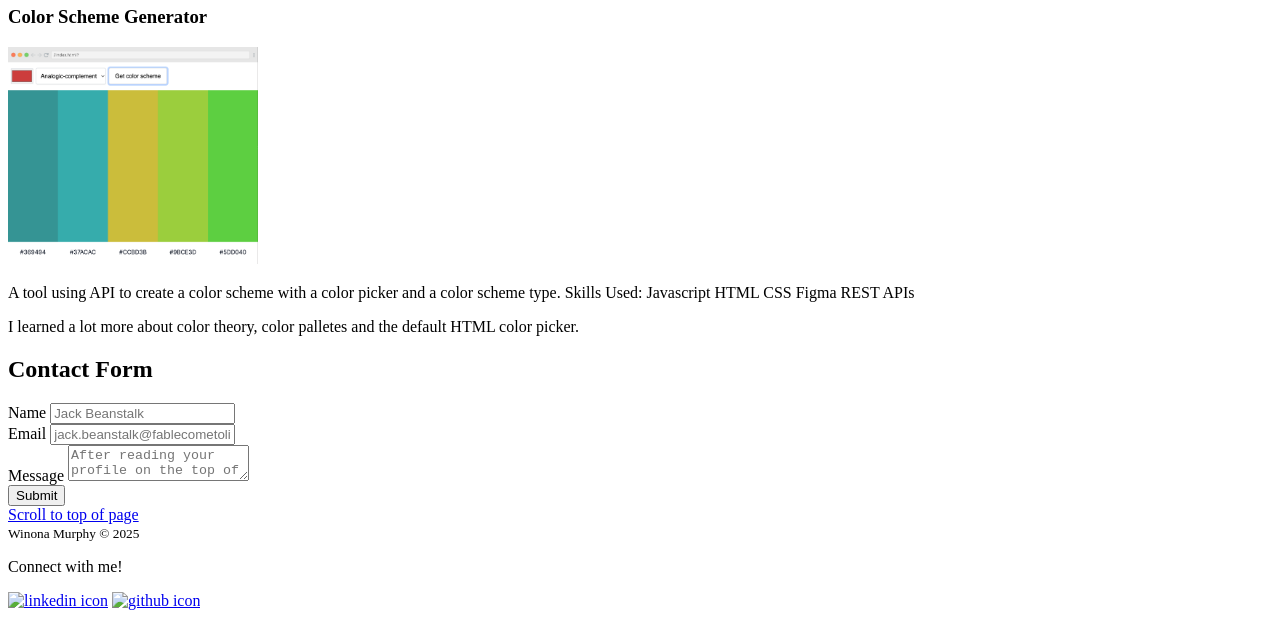
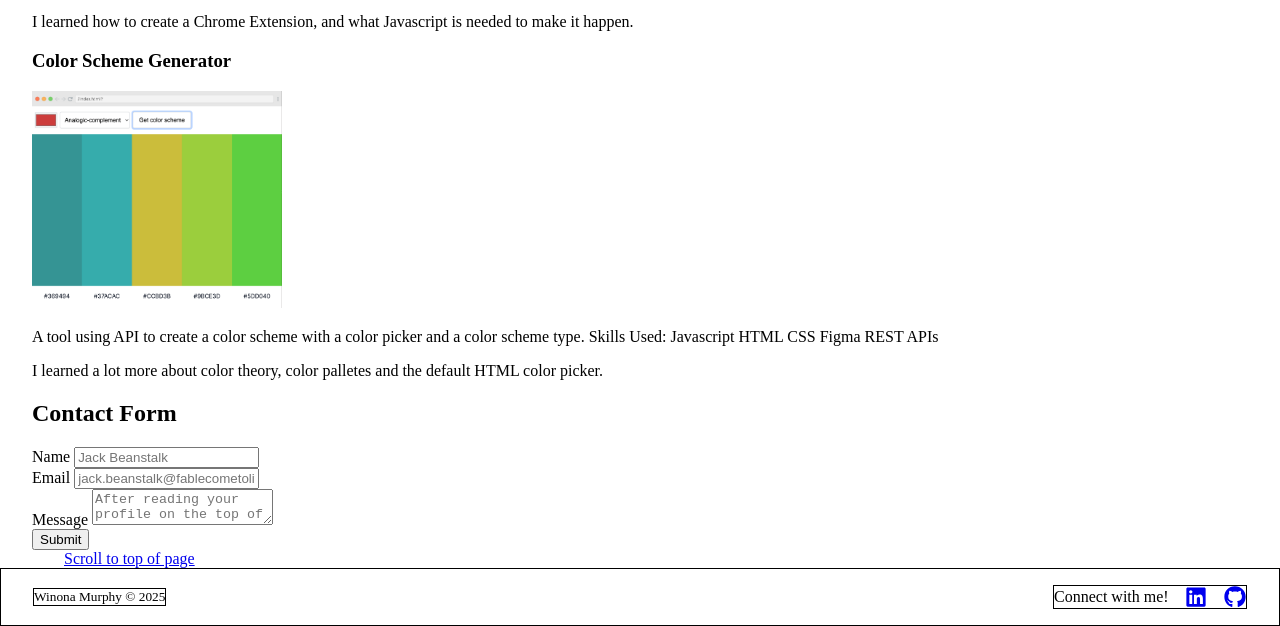
Before and after one commit to wmurphy-collabstar/Foundations_personal-portfolio-design, a plain HTML site: page index.html in a window 1280 px wide. Shown: the part 2044-2670 px from the top of the page. Drawn offline with Linux system fonts and the light colour scheme.

Commit message:
Formatted header and footer

```diff
--- a/index.html
+++ b/index.html
@@ -6,21 +6,21 @@
     <title>Winona Murphy - Home</title>
     <link rel="stylesheet" href="./styles.css"/>
 </head>
-<body>
-    <header class="no-margin-or-padding flex-container">
-        <section class="logo-title no-margin-or-padding flex-container">
-            <a href="#"><img src="./assets/winona.jpeg" class="logo" alt="professional logo"/></a>
-            <h1><a href="#">Winona Murphy</a></h1>
+<body class="no-margin-or-padding">
+    <header class="header no-margin-or-padding flex-container justify-between-align-center black-border">
+        <section class="logo-title no-margin-or-padding flex-container justify-between-align-center black-border">
+            <a href="#" class="logo-link remove-anchor-img-space"><img src="./assets/winona.jpeg" class="logo black-border no-margin-or-padding" alt="professional logo"/></a>
+            <h1 class="title no-margin-or-padding"><a href="#">Winona Murphy</a></h1>
         </section>
-        <nav class="no-margin-or-padding flex-container">
-            <ul>
+        <nav>
+            <ul class="nav no-margin-or-padding flex-container black-border">
                 <li><a class="nav-link" href="#about-me">About Me</a></li>
                 <li><a class="nav-link" href="#projects">My Projects</a></li>
                 <li><a class="nav-link" href="#contact">Contact Me</a></li>
             </ul>
         </nav>
     </header>
-    <main>
+    <main class="main no-margin-no-padding">
         <section class="home" id="home">
             <img src="./assets/winona.jpeg" class="big-logo" alt="professional logo"/>
             <p>
@@ -175,11 +175,24 @@
         </section>
         <a class="nav-link" href="#">Scroll to top of page</a>
     </main>
-    <footer>
-        <small>Winona Murphy © 2025</small>
-        <p>Connect with me!</p>
-        <a href="#"><img alt="linkedin icon"/></a>
-        <a href="#"><img alt="github icon"/></a>
+    <footer class="footer no-margin-or-padding flex-container justify-between-align-center black-border">
+        <small class="black-border">Winona Murphy © 2025</small>
+        <section class="connect no-margin-or-padding flex-container justify-between-align-center black-border">
+            <p class="connect-message no-margin-or-padding">Connect with me!</p>
+            <a href="#" class="remove-anchor-img-space">
+                <svg stroke="currentColor" fill="currentColor"
+                stroke-width="0" viewBox="0 0 448 512" size="22" height="22" width="22" xmlns="http://www.w3.org/2000/svg">
+                    <title>LinkedIn</title>
+                    <path d="M416 32H31.9C14.3 32 0 46.5 0 64.3v383.4C0 465.5 14.3 480 31.9 480H416c17.6 0 32-14.5 32-32.3V64.3c0-17.8-14.4-32.3-32-32.3zM135.4 416H69V202.2h66.5V416zm-33.2-243c-21.3 0-38.5-17.3-38.5-38.5S80.9 96 102.2 96c21.2 0 38.5 17.3 38.5 38.5 0 21.3-17.2 38.5-38.5 38.5zm282.1 243h-66.4V312c0-24.8-.5-56.7-34.5-56.7-34.6 0-39.9 27-39.9 54.9V416h-66.4V202.2h63.7v29.2h.9c8.9-16.8 30.6-34.5 62.9-34.5 67.2 0 79.7 44.3 79.7 101.9V416z"></path>
+                </svg>
+            <a href="#" class="remove-anchor-img-space">
+                <svg stroke="currentColor" fill="currentColor"
+                stroke-width="0" viewBox="0 0 496 512" size="22" height="22" width="22" xmlns="http://www.w3.org/2000/svg">
+                    <title>Github</title>
+                    <path d="M165.9 397.4c0 2-2.3 3.6-5.2 3.6-3.3.3-5.6-1.3-5.6-3.6 0-2 2.3-3.6 5.2-3.6 3-.3 5.6 1.3 5.6 3.6zm-31.1-4.5c-.7 2 1.3 4.3 4.3 4.9 2.6 1 5.6 0 6.2-2s-1.3-4.3-4.3-5.2c-2.6-.7-5.5.3-6.2 2.3zm44.2-1.7c-2.9.7-4.9 2.6-4.6 4.9.3 2 2.9 3.3 5.9 2.6 2.9-.7 4.9-2.6 4.6-4.6-.3-1.9-3-3.2-5.9-2.9zM244.8 8C106.1 8 0 113.3 0 252c0 110.9 69.8 205.8 169.5 239.2 12.8 2.3 17.3-5.6 17.3-12.1 0-6.2-.3-40.4-.3-61.4 0 0-70 15-84.7-29.8 0 0-11.4-29.1-27.8-36.6 0 0-22.9-15.7 1.6-15.4 0 0 24.9 2 38.6 25.8 21.9 38.6 58.6 27.5 72.9 20.9 2.3-16 8.8-27.1 16-33.7-55.9-6.2-112.3-14.3-112.3-110.5 0-27.5 7.6-41.3 23.6-58.9-2.6-6.5-11.1-33.3 2.6-67.9 20.9-6.5 69 27 69 27 20-5.6 41.5-8.5 62.8-8.5s42.8 2.9 62.8 8.5c0 0 48.1-33.6 69-27 13.7 34.7 5.2 61.4 2.6 67.9 16 17.7 25.8 31.5 25.8 58.9 0 96.5-58.9 104.2-114.8 110.5 9.2 7.9 17 22.9 17 46.4 0 33.7-.3 75.4-.3 83.6 0 6.5 4.6 14.4 17.3 12.1C428.2 457.8 496 362.9 496 252 496 113.3 383.5 8 244.8 8zM97.2 352.9c-1.3 1-1 3.3.7 5.2 1.6 1.6 3.9 2.3 5.2 1 1.3-1 1-3.3-.7-5.2-1.6-1.6-3.9-2.3-5.2-1zm-10.8-8.1c-.7 1.3.3 2.9 2.3 3.9 1.6 1 3.6.7 4.3-.7.7-1.3-.3-2.9-2.3-3.9-2-.6-3.6-.3-4.3.7zm32.4 35.6c-1.6 1.3-1 4.3 1.3 6.2 2.3 2.3 5.2 2.6 6.5 1 1.3-1.3.7-4.3-1.3-6.2-2.2-2.3-5.2-2.6-6.5-1zm-11.4-14.7c-1.6 1-1.6 3.6 0 5.9 1.6 2.3 4.3 3.3 5.6 2.3 1.6-1.3 1.6-3.9 0-6.2-1.4-2.3-4-3.3-5.6-2z"></path>
+                </svg>
+            </a>
+        </section>
     </footer>
 </body>
 </html>
--- a/styles.css
+++ b/styles.css
@@ -7,7 +7,19 @@
 
     /*Header spacing*/
     --header-padding: 2rem;
-    --header-justify-content: space-between;
+
+    /*Logo/title spacing*/
+    --logo-title-width: 15rem;
+
+    /*Nav spacing*/
+    --nav-padding: 0 0 0 2rem;
+
+    /*Main spacing*/
+    --main-padding: 0 2em;
+
+    /*Footer spacing*/
+    --footer-padding: 1rem 2rem;
+
 }
 
 /*Enable smooth scrolling between linked sections*/
@@ -25,6 +37,15 @@ html{
     display: flex;
 }
 
+.justify-between-align-center{
+    justify-content: space-between;
+    align-items: center;
+}
+
+.black-border {
+    border: 1px solid black;
+}
+
 
 /*Image Sizing (in order of content on page)*/
 .logo {
@@ -39,9 +60,42 @@ html{
     width: var(--project-img-width);
 }
 
+/*Removes extra space on the bottom of an image anchor link*/
+.remove-anchor-img-space{
+    line-height: 0;
+}
+
 /*Layout (in order of content on page)*/
-header {
-    justify-content: var(--header-justify-content);
+
+/*Header*/
+.header {
     padding: var(--header-padding);
+}
 
+.logo-title{
+    width: var(--logo-title-width);
 }
+
+.nav-link {
+    padding: var(--nav-padding);
+}
+
+/*Main*/
+.main {
+    padding: var(--main-padding);
+}
+
+/*Footer*/
+
+.footer {
+    padding: var(--footer-padding);
+}
+
+.connect {
+    width: 12rem;
+}
+
+/*Removes vertical margin around footer paragraph*/
+.connect-message {
+    margin-block: 0;
+}
```
